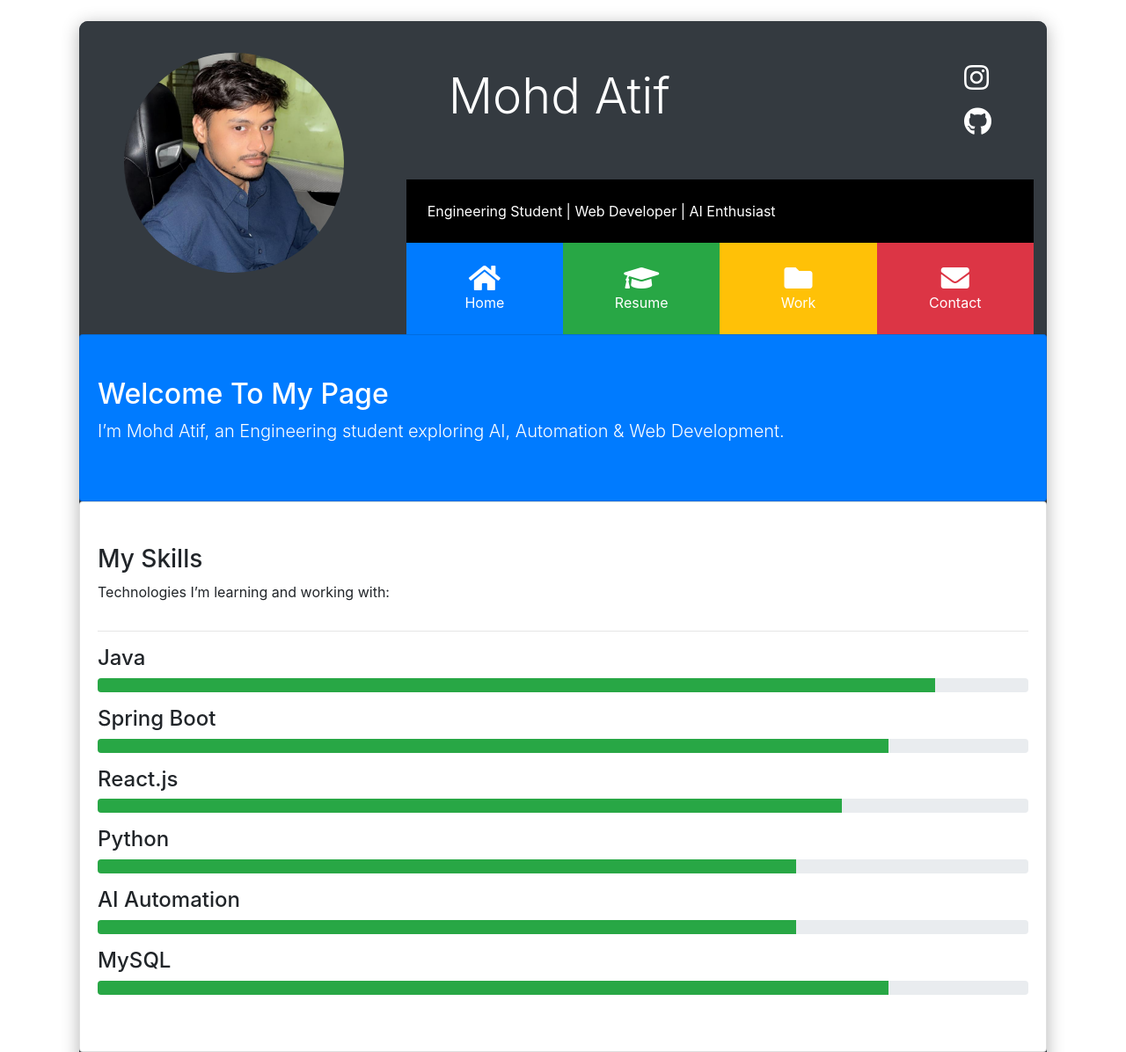
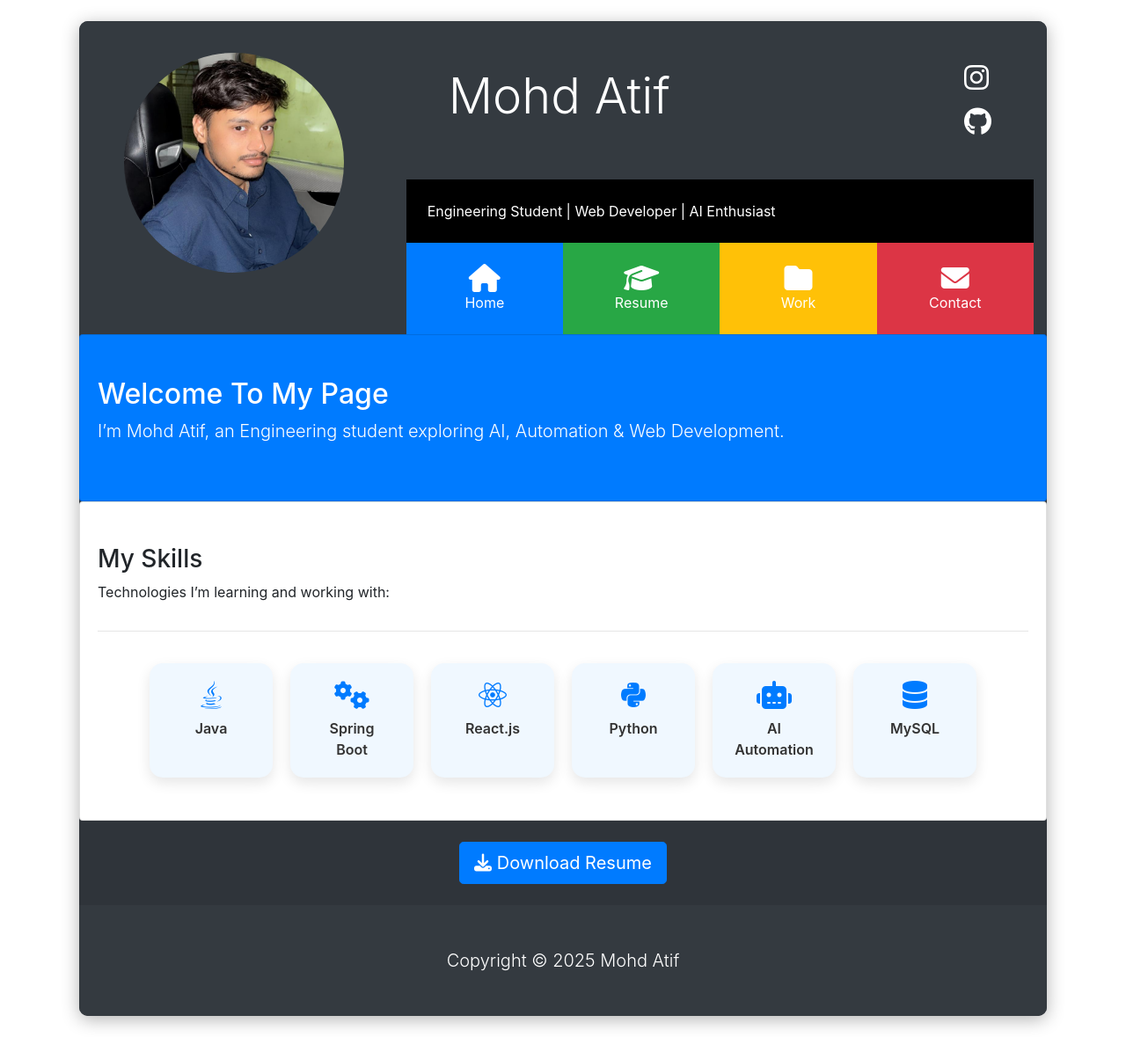
Before and after one commit to Atif2292/Portfolio, a plain HTML site: page portfoilogrid/index.html in a window 1280 px wide. Shown: the top 1196 px of the page at 88% size. Drawn offline with nearby package versions, Linux system fonts and the light colour scheme.

Commit message:
updated-version2.0

```diff
--- a/portfoilogrid/css/style.css
+++ b/portfoilogrid/css/style.css
@@ -27,6 +27,44 @@
   box-shadow: 0 4px 20px rgba(0,0,0,0.3);
 }
 
+/* Skills Grid */
+.skills-grid {
+  display: flex;
+  flex-wrap: wrap;
+  gap: 20px;
+  justify-content: center;
+  margin-top: 20px;
+}
+
+/* Individual Skill Card */
+.skill-card {
+  background: #f0f8ff;
+  border-radius: 15px;
+  padding: 20px 25px;
+  width: 140px;
+  text-align: center;
+  box-shadow: 0 6px 15px rgba(0,0,0,0.1);
+  transition: transform 0.3s ease;
+}
+
+.skill-card i {
+  font-size: 2rem;
+  color: #007BFF;
+  margin-bottom: 10px;
+}
+
+.skill-card p {
+  margin: 0;
+  font-weight: 600;
+  color: #333;
+}
+
+.skill-card:hover {
+  transform: translateY(-5px);
+  box-shadow: 0 10px 20px rgba(0,0,0,0.15);
+}
+
+
 /* Responsive: smaller screens full width */
 @media (max-width: 768px) {
   .portfolio-wrapper {
--- a/portfoilogrid/index.html
+++ b/portfoilogrid/index.html
@@ -10,6 +10,8 @@
   <link rel="stylesheet" href="https://cdnjs.cloudflare.com/ajax/libs/font-awesome/5.15.4/css/all.min.css">
   <!-- Custom CSS -->
   <link rel="stylesheet" href="css/style.css">
+  <link rel="stylesheet" href="https://cdnjs.cloudflare.com/ajax/libs/font-awesome/6.4.0/css/all.min.css">
+
     <style>
     html {
       scroll-behavior: smooth; /* smooth scrolling */
@@ -66,9 +68,8 @@
       </div>
     </div>
   </header>
-
 <!-- Content Sections -->
-  <div id="home" class="collapse show">
+<div id="home" class="collapse show custom-home-section">
   <div class="card card-body bg-primary text-white py-5">
     <h2>Welcome To My Page</h2>
     <p class="lead">I’m Mohd Atif, an Engineering student exploring AI, Automation & Web Development.</p>
@@ -77,33 +78,37 @@
     <h3>My Skills</h3>
     <p>Technologies I’m learning and working with:</p>
     <hr>
-      <h4>Java</h4>
-      <div class="progress mb-3">
-        <div class="progress-bar bg-success" style="width:90%"></div>
+<div class="skills-grid">
+  <div class="skill-card">
+    <i class="fab fa-java"></i>
+    <p>Java</p>
   </div>
-      <h4>Spring Boot</h4>
-      <div class="progress mb-3">
-        <div class="progress-bar bg-success" style="width:85%"></div>
+  <div class="skill-card">
+    <i class="fas fa-cogs"></i>
+    <p>Spring Boot</p>
   </div>
-      <h4>React.js</h4>
-      <div class="progress mb-3">
-        <div class="progress-bar bg-success" style="width:80%"></div>
+  <div class="skill-card">
+    <i class="fab fa-react"></i>
+    <p>React.js</p>
   </div>
-      <h4>Python</h4>
-      <div class="progress mb-3">
-        <div class="progress-bar bg-success" style="width:75%"></div>
+  <div class="skill-card">
+    <i class="fab fa-python"></i>
+    <p>Python</p>
   </div>
-      <h4>AI Automation</h4>
-      <div class="progress mb-3">
-        <div class="progress-bar bg-success" style="width:75%"></div>
+  <div class="skill-card">
+    <i class="fas fa-robot"></i>
+    <p>AI Automation</p>
   </div>
-      <h4>MySQL</h4>
-      <div class="progress mb-3">
-        <div class="progress-bar bg-success" style="width:85%"></div>
+  <div class="skill-card">
+    <i class="fas fa-database"></i>
+    <p>MySQL</p>
   </div>
+</div>
+
 
   </div>
 </div>
+
 
   <div id="resume" class="collapse">
     <div class="card card-body bg-success text-white py-5">
```
Lines whose indentation alone changed are shown as unchanged.
